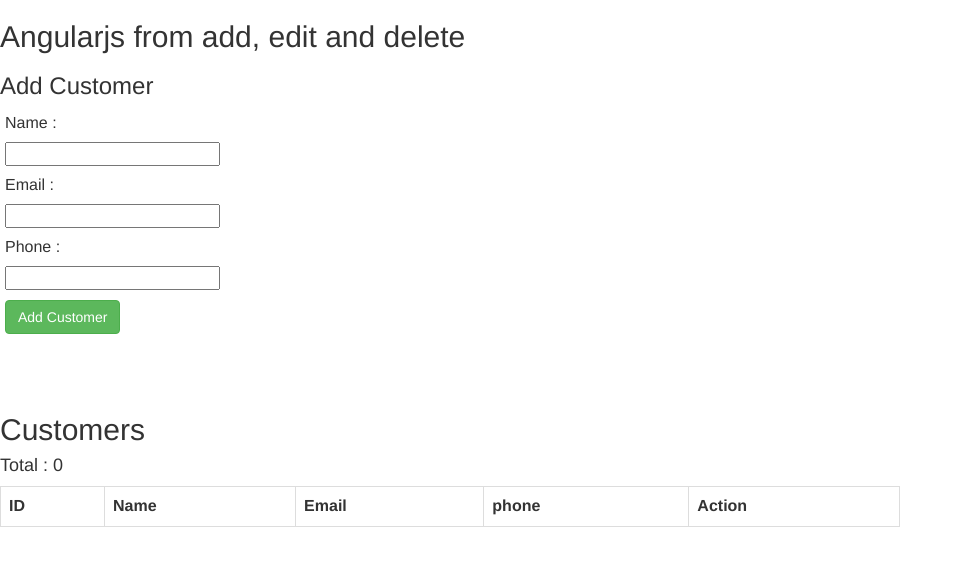
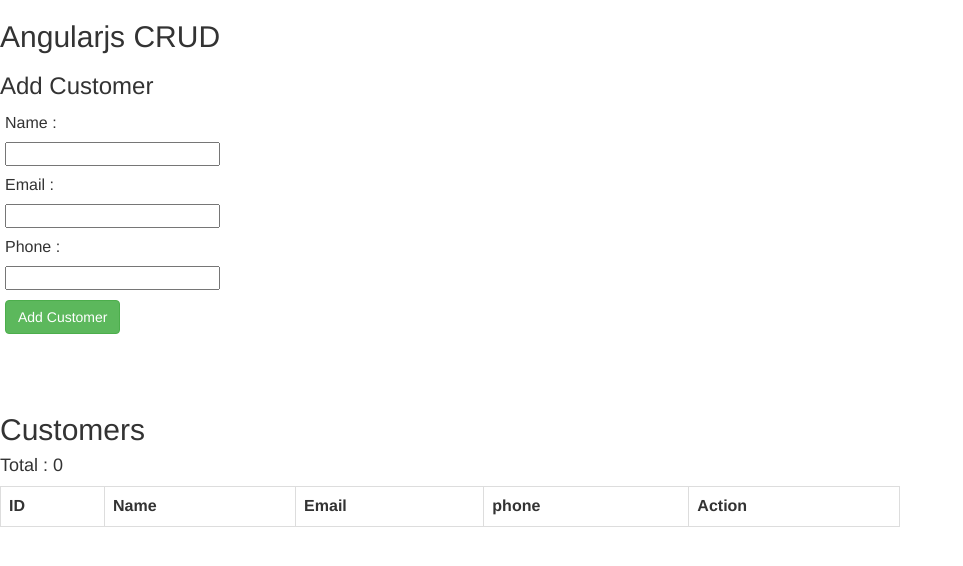
Before and after one commit to mshariharan91/angularjs, a plain HTML site: page angularjs-form-add-edit-delete/index.html in a window 1280 px wide. Shown: the whole page, without its empty margins (0-963 px from the left). Drawn offline with nearby package versions, Linux system fonts and the light colour scheme.

Commit message:
update index file

```diff
--- a/angularjs-form-add-edit-delete/index.html
+++ b/angularjs-form-add-edit-delete/index.html
@@ -1,13 +1,13 @@
 <html>
     <head>
-        <title>Angularjs - From add and delete</title>
+        <title>Angularjs - CRUD</title>
         <link rel="stylesheet" href="css/bootstrap.css" />
         <script type="text/javascript" src="js/jquery.js"></script>
         <script type="text/javascript" src="js/angular.js"></script>
         <script type="text/javascript" src="js/script.js"></script>
     </head>
     <body ng-app="Myapp">
-        <h2>Angularjs from add, edit and delete</h2>
+        <h2>Angularjs CRUD</h2>
         <div ng-controller="Customer" style="max-width:900px;">
 
         <!-- Add customer -->
```
